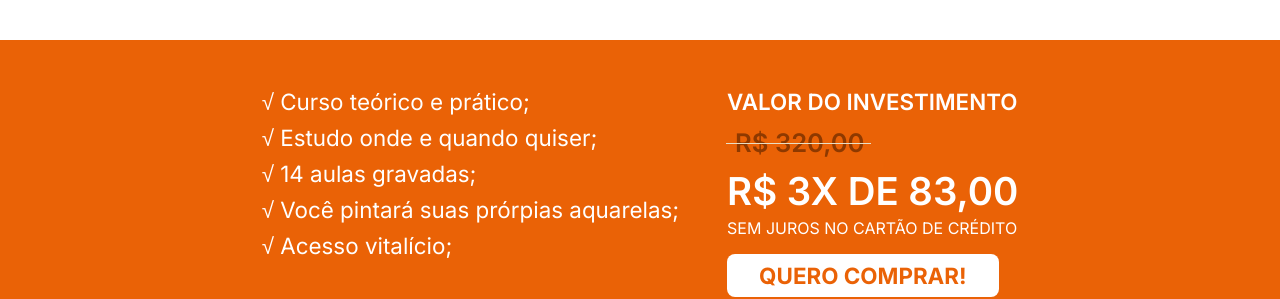
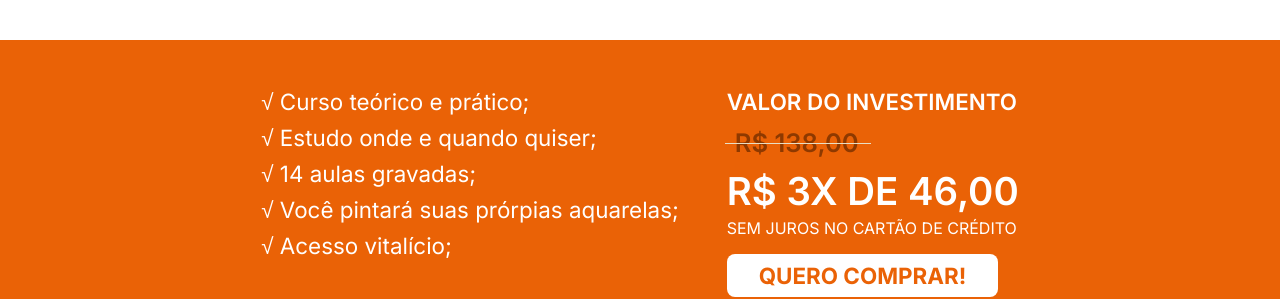
Before and after one commit to eliasfaical/igorfranzotti, a Next.js app: page / in a window 1280 px wide. Shown: the part 4860-5159 px from the top of the page. Built offline with nearby package versions, Linux system fonts and the light colour scheme.

Commit message:
Ajuste no valor

```diff
--- a/src/pages/index.tsx
+++ b/src/pages/index.tsx
@@ -161,8 +161,8 @@ export default function Home() {
             </div>
             <div className={styles.col}>
               <h3>Valor do investimento</h3>
-              <p>R$ 320,00</p>
-              <strong>R$ 3X DE 83,00</strong>
+              <p>R$ 138,00</p>
+              <strong>R$ 3X DE 46,00</strong>
               <span>SEM JUROS NO CARTÃO DE CRÉDITO</span>
               <a href="https://pay.hotmart.com/K50418650H?checkoutMode=10" title="Quero comprar" target="_blank" rel="noopener noreferrer" className={styles.btnComprar}>Quero comprar!</a>
             </div>
```
